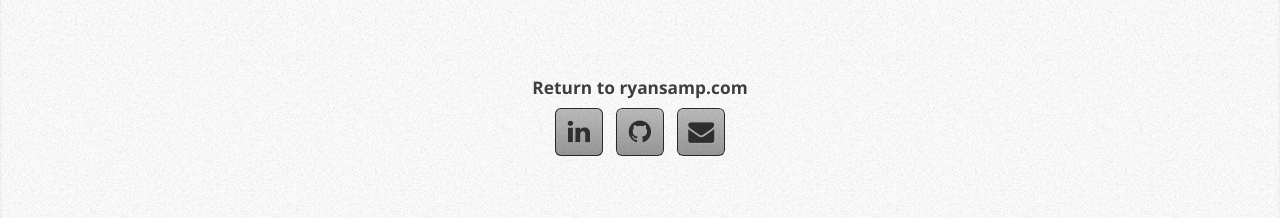
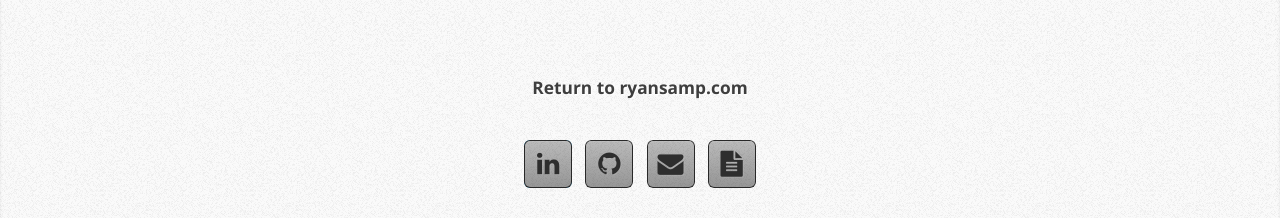
Before and after one commit to rsamp/portfolio, a plain HTML site: page thanks.html in a window 1280 px wide. Shown: the part 274-492 px from the top of the page. Drawn offline with nearby package versions, Linux system fonts and the light colour scheme.

Commit message:
Update thank you page

```diff
--- a/thanks.html
+++ b/thanks.html
@@ -14,9 +14,17 @@
       <div class="12u">
         <ul class="social">
           <h4><a href="./index.html">Return to ryansamp.com</a></h4>
+          <br>
+          <!-- <h4>
+            Find me on:
+          </h4> -->
           <li><a target="_blank" href="https://www.linkedin.com/in/ryansamp" class="icon fa-linkedin"><span class="label">LinkedIn</span></a></li>
           <li><a target="_blank" href="http://www.github.com/rsamp" class="icon fa-github"><span class="label">Github</span></a></li>
           <li><a target="_blank" href="mailto:rsamp@ryansamp.com" class="icon fa-envelope"><span class="label">Email</span></a></li>
+          <!-- <h4>
+            Or download my resume:
+          </h4> -->
+          <li><a target="_blank" href="./assets/Resume.pdf" class="icon fa-file-text"><span class="label">Email</span></a></li>
         </ul>
       </div>
     </div>
```
